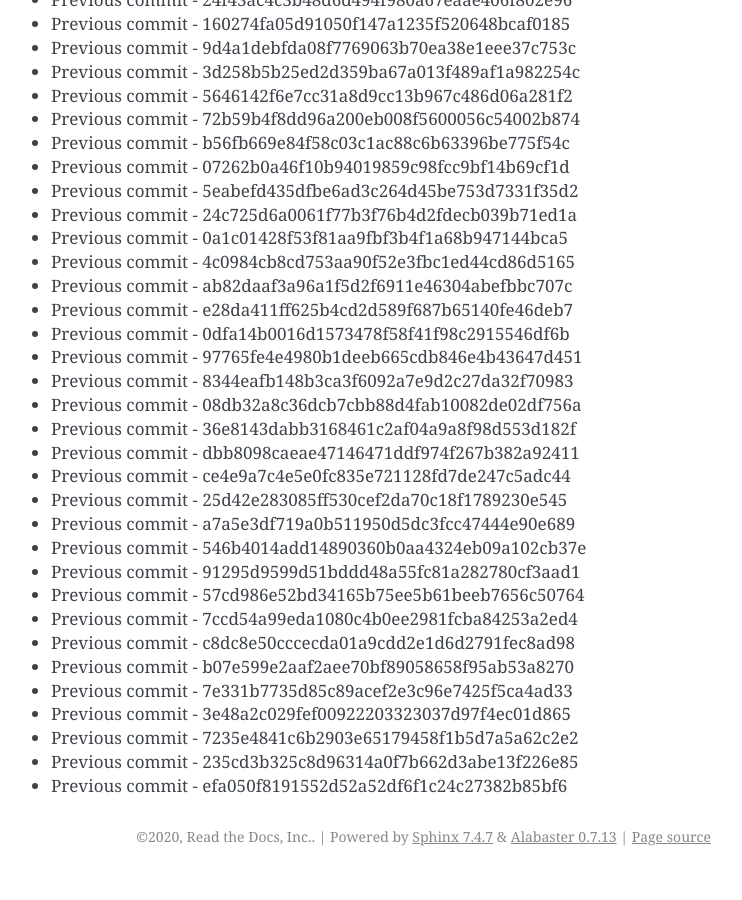
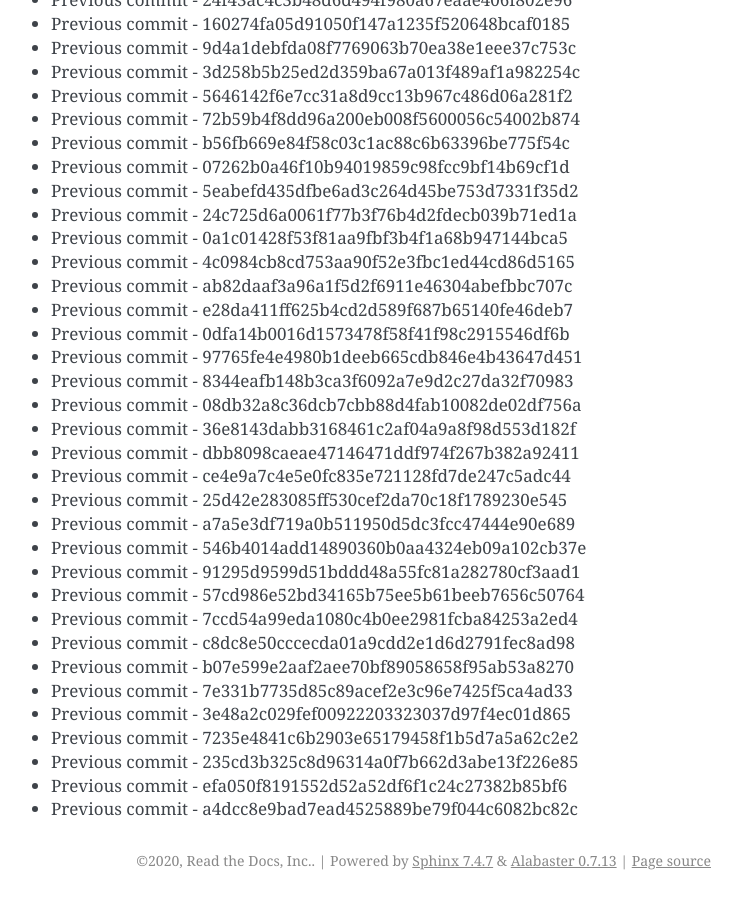
Before and after one commit to readthedocs/rtd-git-stresstest, a Sphinx documentation site: the page built from docs/updates.rst, in a window 1280 px wide and 900 px high, scrolled down 76353 px. Shown: the whole window, without its empty margins (399-1141 px from the left). Built offline with Sphinx 7.4.7, drawn with Linux system fonts in a browser that asks for light colours; before the commit the page ends 77229 px from its top, so only the background shows below that.

Commit message:
Generating commit from previous: a4dcc8e9bad7ead4525889be79f044c6082bc82c

```diff
--- a/docs/updates.rst
+++ b/docs/updates.rst
@@ -3240,3 +3240,4 @@ It can be tested for any performance characteristics.
 * Previous commit - 7235e4841c6b2903e65179458f1b5d7a5a62c2e2
 * Previous commit - 235cd3b325c8d96314a0f7b662d3abe13f226e85
 * Previous commit - efa050f8191552d52a52df6f1c24c27382b85bf6
+* Previous commit - a4dcc8e9bad7ead4525889be79f044c6082bc82c
```
